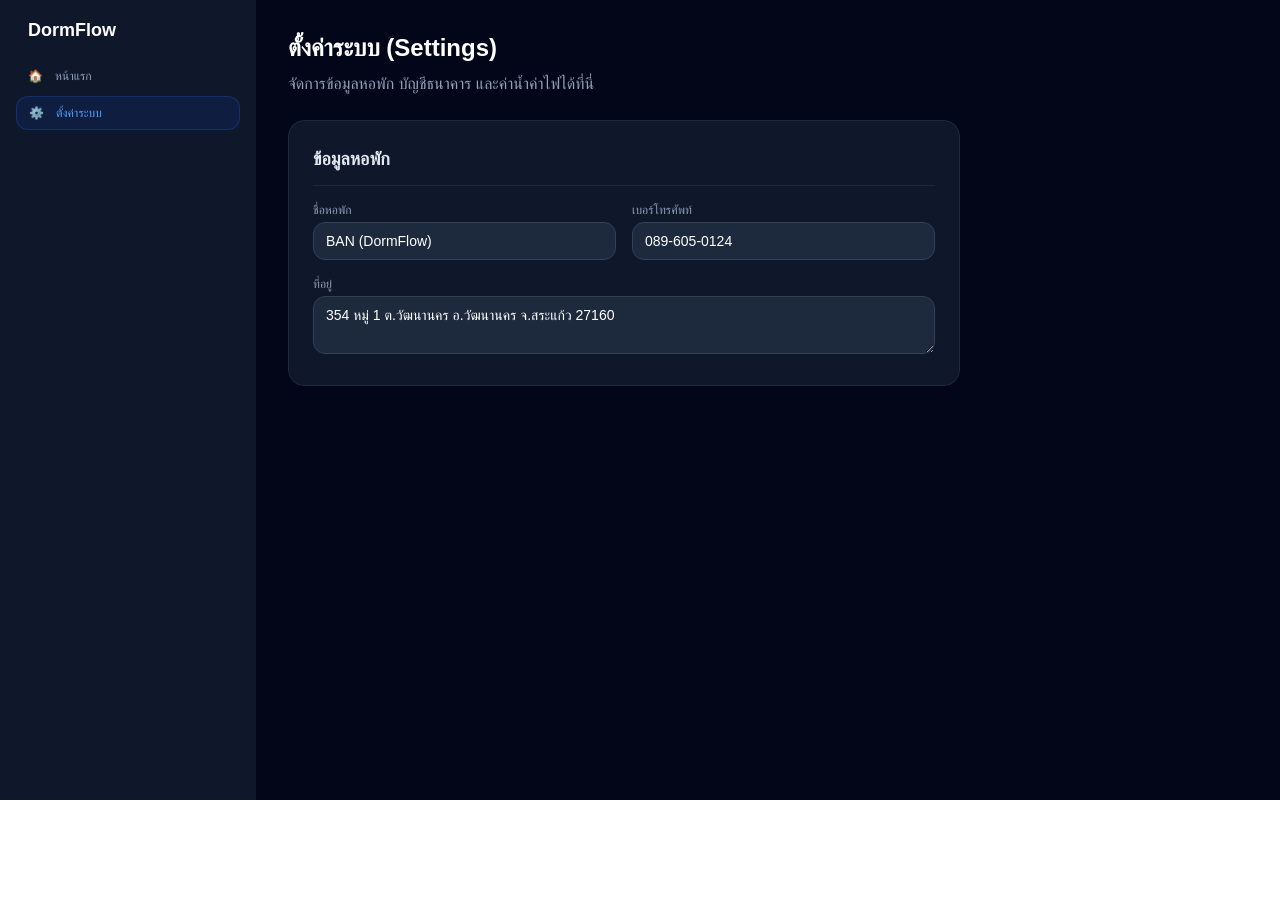
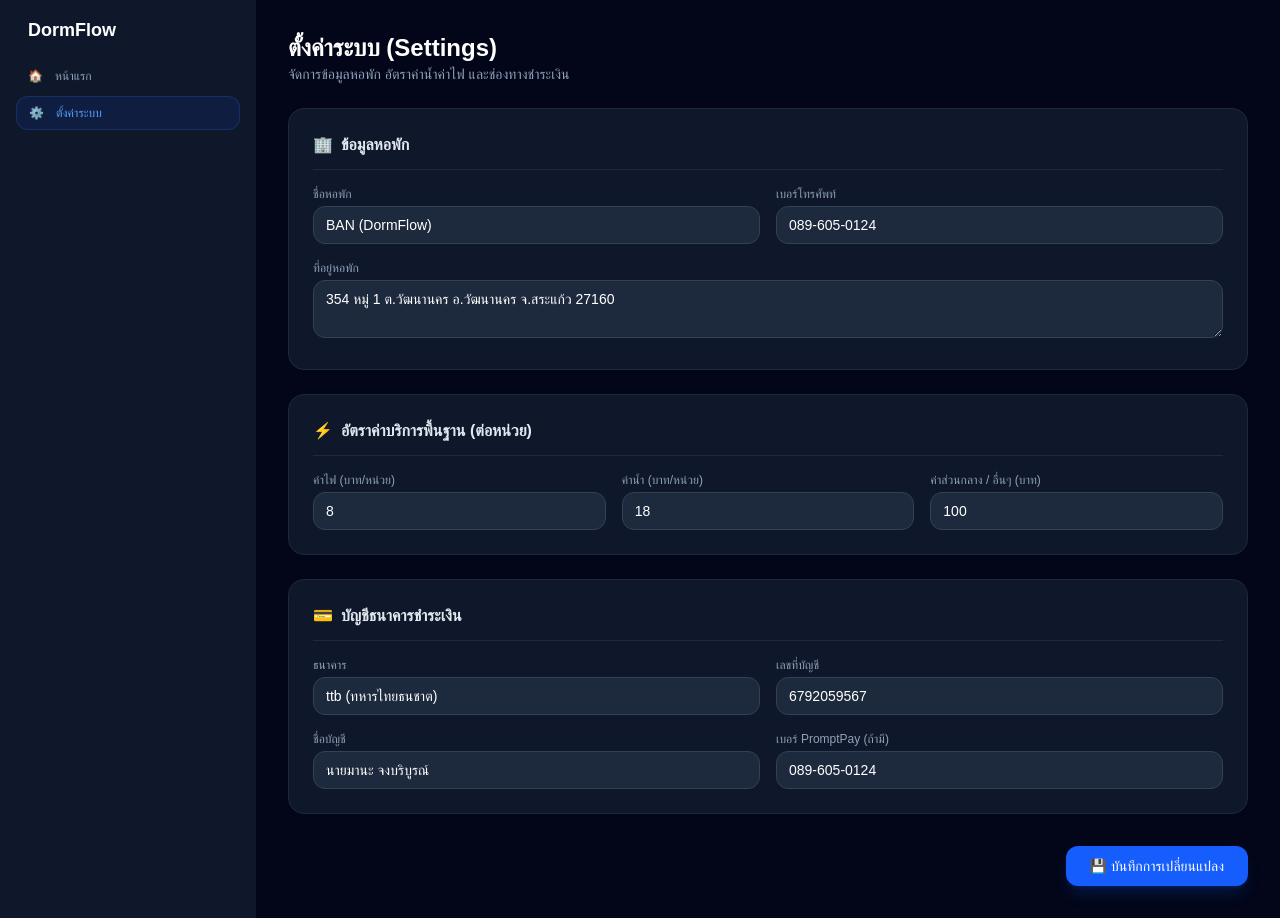
Before and after one commit to Beam5297/dormflow, a Next.js app: page /settings in a window 1280 px wide. Before the commit the page ends 800 px from the top, so only its background shows below. Built offline with nearby package versions, Linux system fonts and the light colour scheme.

Commit message:
add settings form, rates, bank info and save button

```diff
--- a/app/settings/page.tsx
+++ b/app/settings/page.tsx
@@ -1,54 +1,198 @@
 'use client';
 
-import React from 'react';
+import React, { useState } from 'react';
 import Sidebar from '@/components/Sidebar';
 
 export default function SettingsPage() {
+  // State สำหรับเก็บข้อมูลตั้งค่าระบบ
+  const [formData, setFormData] = useState({
+    // 1. ข้อมูลหอพัก
+    dormName: 'BAN (DormFlow)',
+    phone: '089-605-0124',
+    address: '354 หมู่ 1 ต.วัฒนานคร อ.วัฒนานคร จ.สระแก้ว 27160',
+
+    // 2. อัตราค่าน้ำ/ค่าไฟ/ส่วนกลาง (เริ่มต้น)
+    waterRate: '18',
+    electricRate: '8',
+    commonFee: '100',
+
+    // 3. ข้อมูลบัญชีธนาคารสำหรับรับโอน
+    bankName: 'ttb (ทหารไทยธนชาต)',
+    accountNo: '6792059567',
+    accountName: 'นายมานะ จงบริบูรณ์',
+    promptPay: '089-605-0124',
+  });
+
+  const [isSaved, setIsSaved] = useState(false);
+
+  const handleChange = (e: React.ChangeEvent<HTMLInputElement | HTMLTextAreaElement | HTMLSelectElement>) => {
+    setFormData({ ...formData, [e.target.name]: e.target.value });
+  };
+
+  const handleSave = (e: React.FormEvent) => {
+    e.preventDefault();
+    // จำลองการบันทึกข้อมูล (นำไปเชื่อมกับ Database / LocalStorage ได้ในอนาคต)
+    setIsSaved(true);
+    setTimeout(() => setIsSaved(false), 3000);
+  };
+
   return (
     <div className="flex min-h-screen bg-slate-950">
-      {/* Sidebar เมนูทางซ้าย */}
       <Sidebar />
 
-      {/* เนื้อหาหลักทางขวา */}
-      <main className="flex-1 p-8 text-white">
-        <h1 className="text-2xl font-bold mb-2">ตั้งค่าระบบ (Settings)</h1>
-        <p className="text-slate-400 mb-6">จัดการข้อมูลหอพัก บัญชีธนาคาร และค่าน้ำค่าไฟได้ที่นี่</p>
+      <main className="flex-1 p-8 text-white max-w-5xl">
+        <div className="flex justify-between items-center mb-6">
+          <div>
+            <h1 className="text-2xl font-bold">ตั้งค่าระบบ (Settings)</h1>
+            <p className="text-slate-400 text-sm">จัดการข้อมูลหอพัก อัตราค่าน้ำค่าไฟ และช่องทางชำระเงิน</p>
+          </div>
 
-        {/* ตัวอย่างกล่องตั้งค่า (สามารถปรับแต่งเพิ่มได้) */}
-        <div className="bg-slate-900 border border-slate-800 rounded-2xl p-6 max-w-2xl space-y-4">
-          <h2 className="text-lg font-semibold text-slate-200 border-b border-slate-800 pb-3">
-            ข้อมูลหอพัก
+          {/* แจ้งเตือนเมื่อบันทึกสำเร็จ */}
+          {isSaved && (
+            <div className="bg-emerald-500/10 border border-emerald-500/20 text-emerald-400 text-xs px-4 py-2 rounded-xl animate-fade-in">
+              ✓ บันทึกข้อมูลเรียบร้อยแล้ว!
+            </div>
+          )}
+        </div>
+
+        <form onSubmit={handleSave} className="space-y-6">
+          {/* ส่วนที่ 1: ข้อมูลหอพัก */}
+          <div className="bg-slate-900 border border-slate-800 rounded-2xl p-6 space-y-4">
+            <h2 className="text-base font-semibold text-slate-200 border-b border-slate-800 pb-3 flex items-center gap-2">
+              <span>🏢</span> ข้อมูลหอพัก
             </h2>
-
             <div className="grid grid-cols-1 md:grid-cols-2 gap-4">
               <div>
                 <label className="block text-xs font-medium text-slate-400 mb-1">ชื่อหอพัก</label>
                 <input
                   type="text"
-                defaultValue="BAN (DormFlow)"
+                  name="dormName"
+                  value={formData.dormName}
+                  onChange={handleChange}
                   className="w-full bg-slate-800 border border-slate-700 rounded-xl px-3 py-2 text-sm text-white focus:outline-none focus:border-blue-500"
                 />
               </div>
-
               <div>
                 <label className="block text-xs font-medium text-slate-400 mb-1">เบอร์โทรศัพท์</label>
                 <input
                   type="text"
-                defaultValue="089-605-0124"
+                  name="phone"
+                  value={formData.phone}
+                  onChange={handleChange}
+                  className="w-full bg-slate-800 border border-slate-700 rounded-xl px-3 py-2 text-sm text-white focus:outline-none focus:border-blue-500"
+                />
+              </div>
+            </div>
+            <div>
+              <label className="block text-xs font-medium text-slate-400 mb-1">ที่อยู่หอพัก</label>
+              <textarea
+                rows={2}
+                name="address"
+                value={formData.address}
+                onChange={handleChange}
                 className="w-full bg-slate-800 border border-slate-700 rounded-xl px-3 py-2 text-sm text-white focus:outline-none focus:border-blue-500"
               />
             </div>
           </div>
 
+          {/* ส่วนที่ 2: อัตราค่าน้ำ / ค่าไฟ / ส่วนกลาง (เริ่มต้น) */}
+          <div className="bg-slate-900 border border-slate-800 rounded-2xl p-6 space-y-4">
+            <h2 className="text-base font-semibold text-slate-200 border-b border-slate-800 pb-3 flex items-center gap-2">
+              <span>⚡</span> อัตราค่าบริการพื้นฐาน (ต่อหน่วย)
+            </h2>
+            <div className="grid grid-cols-1 md:grid-cols-3 gap-4">
               <div>
-            <label className="block text-xs font-medium text-slate-400 mb-1">ที่อยู่</label>
-            <textarea
-              rows={2}
-              defaultValue="354 หมู่ 1 ต.วัฒนานคร อ.วัฒนานคร จ.สระแก้ว 27160"
+                <label className="block text-xs font-medium text-slate-400 mb-1">ค่าไฟ (บาท/หน่วย)</label>
+                <input
+                  type="number"
+                  name="electricRate"
+                  value={formData.electricRate}
+                  onChange={handleChange}
+                  className="w-full bg-slate-800 border border-slate-700 rounded-xl px-3 py-2 text-sm text-white focus:outline-none focus:border-blue-500"
+                />
+              </div>
+              <div>
+                <label className="block text-xs font-medium text-slate-400 mb-1">ค่าน้ำ (บาท/หน่วย)</label>
+                <input
+                  type="number"
+                  name="waterRate"
+                  value={formData.waterRate}
+                  onChange={handleChange}
+                  className="w-full bg-slate-800 border border-slate-700 rounded-xl px-3 py-2 text-sm text-white focus:outline-none focus:border-blue-500"
+                />
+              </div>
+              <div>
+                <label className="block text-xs font-medium text-slate-400 mb-1">ค่าส่วนกลาง / อื่นๆ (บาท)</label>
+                <input
+                  type="number"
+                  name="commonFee"
+                  value={formData.commonFee}
+                  onChange={handleChange}
                   className="w-full bg-slate-800 border border-slate-700 rounded-xl px-3 py-2 text-sm text-white focus:outline-none focus:border-blue-500"
                 />
               </div>
             </div>
+          </div>
+
+          {/* ส่วนที่ 3: บัญชีธนาคารสำหรับรับโอน */}
+          <div className="bg-slate-900 border border-slate-800 rounded-2xl p-6 space-y-4">
+            <h2 className="text-base font-semibold text-slate-200 border-b border-slate-800 pb-3 flex items-center gap-2">
+              <span>💳</span> บัญชีธนาคารชำระเงิน
+            </h2>
+            <div className="grid grid-cols-1 md:grid-cols-2 gap-4">
+              <div>
+                <label className="block text-xs font-medium text-slate-400 mb-1">ธนาคาร</label>
+                <input
+                  type="text"
+                  name="bankName"
+                  value={formData.bankName}
+                  onChange={handleChange}
+                  className="w-full bg-slate-800 border border-slate-700 rounded-xl px-3 py-2 text-sm text-white focus:outline-none focus:border-blue-500"
+                />
+              </div>
+              <div>
+                <label className="block text-xs font-medium text-slate-400 mb-1">เลขที่บัญชี</label>
+                <input
+                  type="text"
+                  name="accountNo"
+                  value={formData.accountNo}
+                  onChange={handleChange}
+                  className="w-full bg-slate-800 border border-slate-700 rounded-xl px-3 py-2 text-sm text-white focus:outline-none focus:border-blue-500"
+                />
+              </div>
+              <div>
+                <label className="block text-xs font-medium text-slate-400 mb-1">ชื่อบัญชี</label>
+                <input
+                  type="text"
+                  name="accountName"
+                  value={formData.accountName}
+                  onChange={handleChange}
+                  className="w-full bg-slate-800 border border-slate-700 rounded-xl px-3 py-2 text-sm text-white focus:outline-none focus:border-blue-500"
+                />
+              </div>
+              <div>
+                <label className="block text-xs font-medium text-slate-400 mb-1">เบอร์ PromptPay (ถ้ามี)</label>
+                <input
+                  type="text"
+                  name="promptPay"
+                  value={formData.promptPay}
+                  onChange={handleChange}
+                  className="w-full bg-slate-800 border border-slate-700 rounded-xl px-3 py-2 text-sm text-white focus:outline-none focus:border-blue-500"
+                />
+              </div>
+            </div>
+          </div>
+
+          {/* ปุ่มบันทึกข้อมูล */}
+          <div className="flex justify-end pt-2">
+            <button
+              type="submit"
+              className="bg-blue-600 hover:bg-blue-500 text-white font-medium text-sm px-6 py-2.5 rounded-xl transition-colors shadow-lg shadow-blue-600/20"
+            >
+              💾 บันทึกการเปลี่ยนแปลง
+            </button>
+          </div>
+        </form>
       </main>
     </div>
   );
```
Lines whose indentation alone changed are shown as unchanged.
